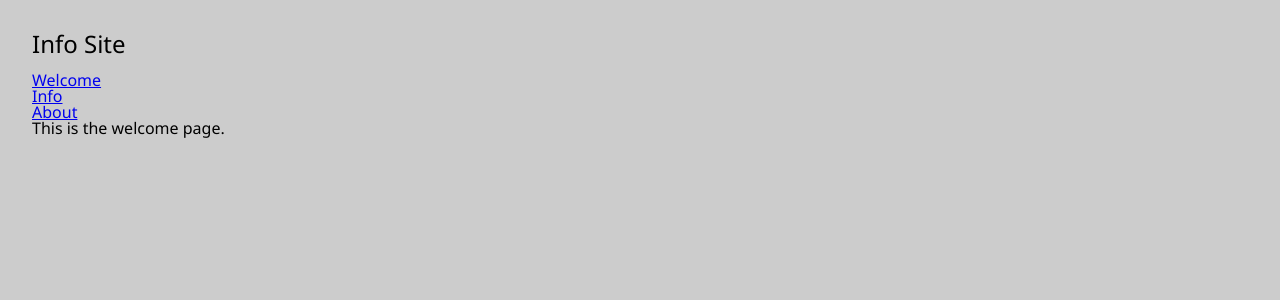
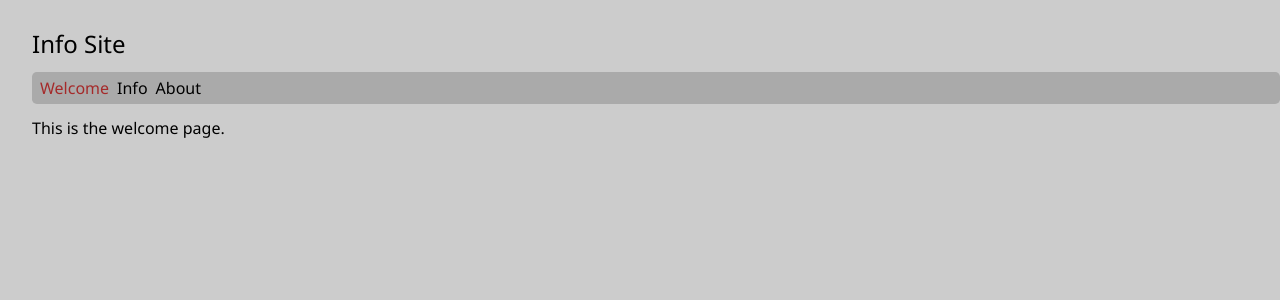
Before and after one commit to edwardtanguay/coding-challenge-react-blogsite-calimoto, a React (Vite) app: page /welcome in a window 1280 px wide. Shown: the top 300 px of the page. Built offline with nearby package versions, Linux system fonts and the light colour scheme.

Commit message:
nav finished

```diff
--- a/src/styles/index.scss
+++ b/src/styles/index.scss
@@ -1,16 +1,33 @@
 body {
 	background-color: #ccc;
 	font-family: "Segoe UI", Tahoma, Geneva, Verdana, sans-serif;
+
+	nav {
+		margin-bottom: 1rem;
+		background-color: #aaa;
+		padding: 0.5rem;
+		border-radius: 0.3rem;
+
+		ul {
+			display: flex;
+			gap: 0.5rem;
+			li {
+				a {
+					text-decoration: none;
+					color: #000;
+					&.active {
+						color: brown;
+					}
+				}
+			}
+		}
+	}
 }
-
-// a.active {
-// 	color: rgb(232, 232, 141);
-// }
 
 /* smartphone view */
 @media (max-width: 577px) {
 	body {
-		margin: 1rem 0 0 1rem;
+		margin: 1rem;
 
 		h1 {
 			font-size: 1.3rem;
```
Also changed, not shown: src/components/Nav.tsx (line endings or trailing spaces).
